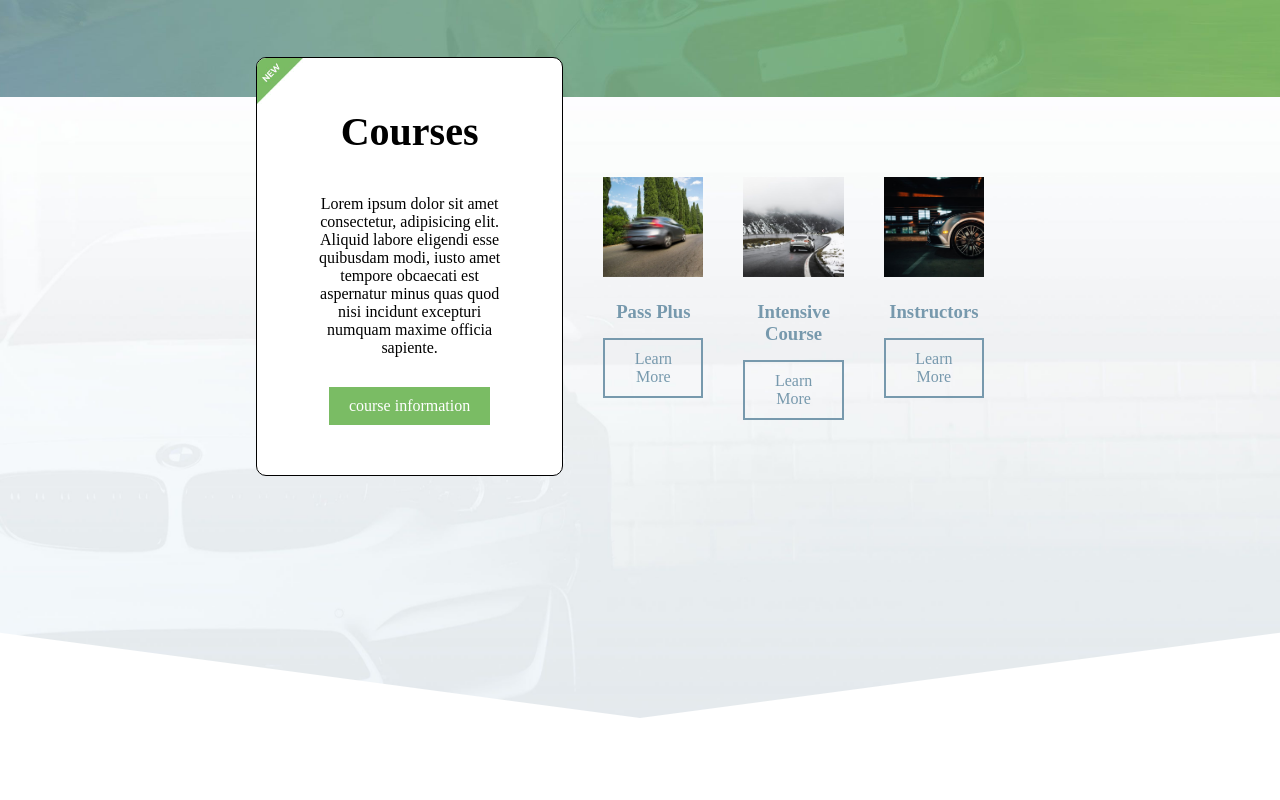
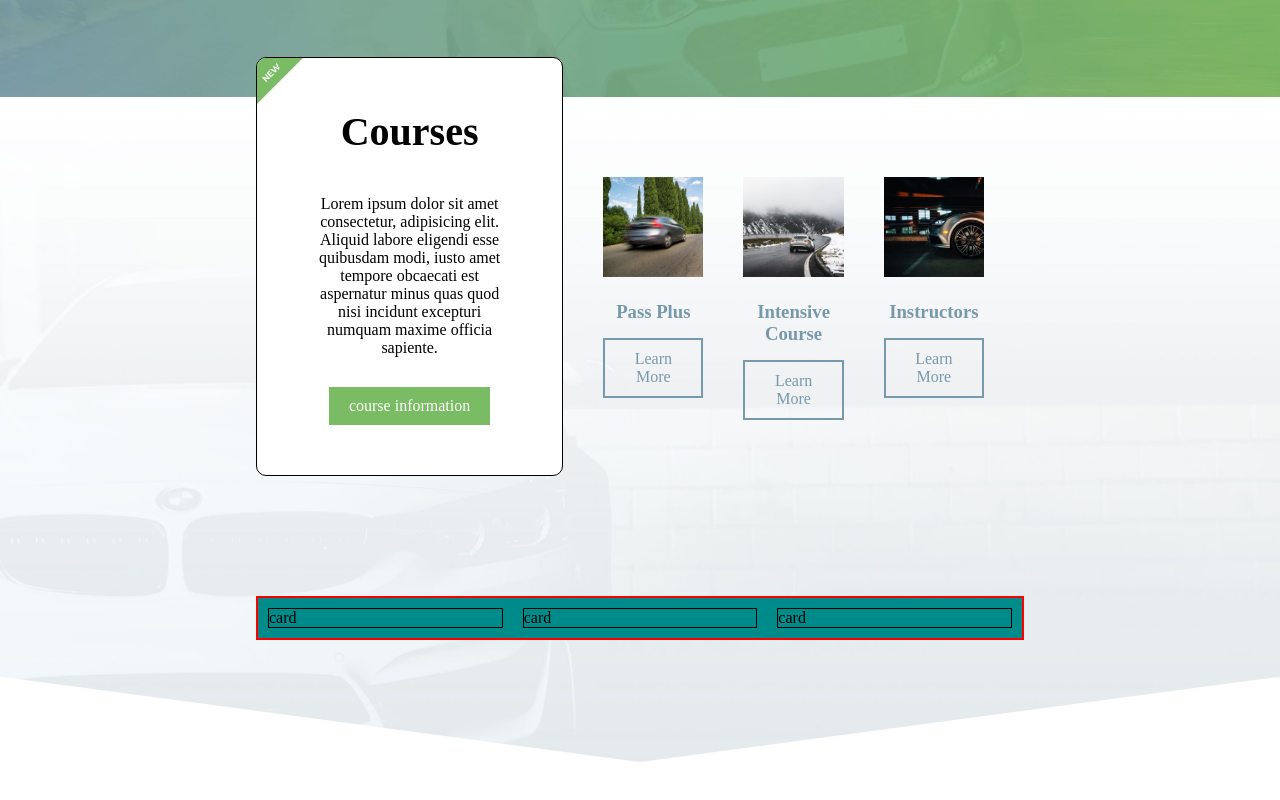
Before and after one commit to MatteoRuggieri2/proj-html-vuejs, a Vue app: page / in a window 1280 px wide. Shown: the part 1605-2405 px from the top of the page. Built offline with nearby package versions, Linux system fonts and the light colour scheme.

Commit message:
Creata struttura percantageCard

```diff
--- a/src/App.vue
+++ b/src/App.vue
@@ -2,7 +2,7 @@
   <div id="app">
 
     <Header :headerLinks="headerLinksArray" />
-    <Main :courses="coursesArray" />
+    <Main :courses="coursesArray" :percentagesArray="percentagesLabelsArray" />
 
   </div>
 </template>
@@ -64,6 +64,20 @@ export default {
           name: 'Instructors',
           img: 'courses-instructor.jpg'
         },
+      ],
+      percentagesLabelsArray: [
+        {
+          name: 'pass rate',
+          percentage: '95%'
+        },
+        {
+          name: 'referral rate',
+          percentage: '100%'
+        },
+        {
+          name: 'accident rate',
+          percentage: '0%'
+        }
       ]
     }
   }
--- a/src/components/Main.vue
+++ b/src/components/Main.vue
@@ -73,9 +73,14 @@
                             </div>
                         </div>
                     </div>
+
+                    <!-- Percentage Cards -->
+                    <div class="percentage-card-container">
+                        <PercentageCard />
+                        <PercentageCard />
+                        <PercentageCard />
+                    </div>
                 </div>
-
-                <!-- <img class="latestnews-bottom" src="../assets/img/latestnews-bottom.png" alt=""> -->
 
                 <svg class="latestnews-bottom" xmlns="http://www.w3.org/2000/svg" viewBox="0 0 1440 320">
                     <path fill="#ffffff" fill-opacity="1" d="M0,192L720,288L1440,192L1440,320L720,320L0,320Z"></path>
@@ -92,15 +97,18 @@
 <script>
 import FirstLessonRequest from "./FirstLessonRequest.vue";
 import SingleCourse from "./SingleCourse.vue";
+import PercentageCard from "./PercentageCard.vue";
 
 export default {
     name: 'Main',
     components: {
         FirstLessonRequest,
-        SingleCourse
+        SingleCourse,
+        PercentageCard
     },
     props: {
-        courses: Array
+        courses: Array,
+        percentagesArray: Array
     }
 }
 </script>
@@ -233,6 +241,14 @@ export default {
                     }
                 }
 
+                .percentage-card-container {
+                    display: flex;
+
+                    // test
+                    background-color: darkcyan;
+                    border: 2px solid red;
+                }
+
                 .latestnews-bottom {
                     display: block;
                     position: absolute;
--- /dev/null
+++ b/src/components/PercentageCard.vue
@@ -0,0 +1,23 @@
+<template>
+    <div class="percentage-card">
+        card
+    </div>
+</template>
+
+<script>
+export default {
+    name: 'PercentageCard',
+}
+</script>
+
+<style lang="scss" scoped>
+@import '../style/variables';
+
+    .percentage-card {
+        flex-grow: 1;
+        margin: 10px;
+        // test
+        border: 1px solid black;
+    }
+
+</style>
```
